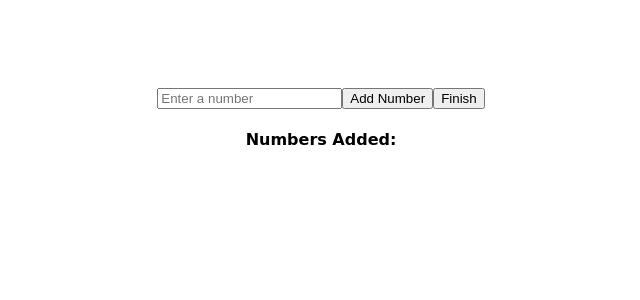
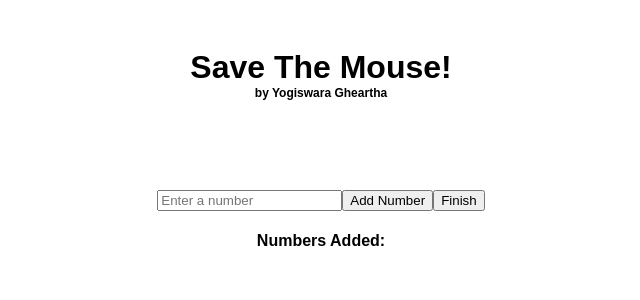
Before and after one commit to yogiswara92/savethemouse, a React (Vite) app: page / in a window 1280 px wide. Shown: the top 300 px of the page, without its empty margins (319-959 px from the left). Built offline with nearby package versions, Linux system fonts and the light colour scheme.

Commit message:
Update QuestionInput.tsx

```diff
--- a/src/components/QuestionInput.tsx
+++ b/src/components/QuestionInput.tsx
@@ -20,6 +20,11 @@ const QuestionInput: React.FC<QuestionInputProps> = ({ onSubmitQuestions }) => {
   };
 
   return (
+    <div style={{ fontFamily: 'Arial, sans-serif', padding: '20px' }}>
+      <h1 style={{ textAlign: 'center', color: '#000000' }}>
+        Save The Mouse!{' '}
+        <div style={{ fontSize: '12px' }}>by Yogiswara Gheartha</div>
+      </h1>
       <div style={{ textAlign: 'center', marginTop: '20px' }}>
         <h2>Input Numbers</h2>
         <input
@@ -35,6 +40,7 @@ const QuestionInput: React.FC<QuestionInputProps> = ({ onSubmitQuestions }) => {
           <p>{questions.join(', ')}</p>
         </div>
       </div>
+    </div>
   );
 };
 
```
Lines whose indentation alone changed are shown as unchanged.
